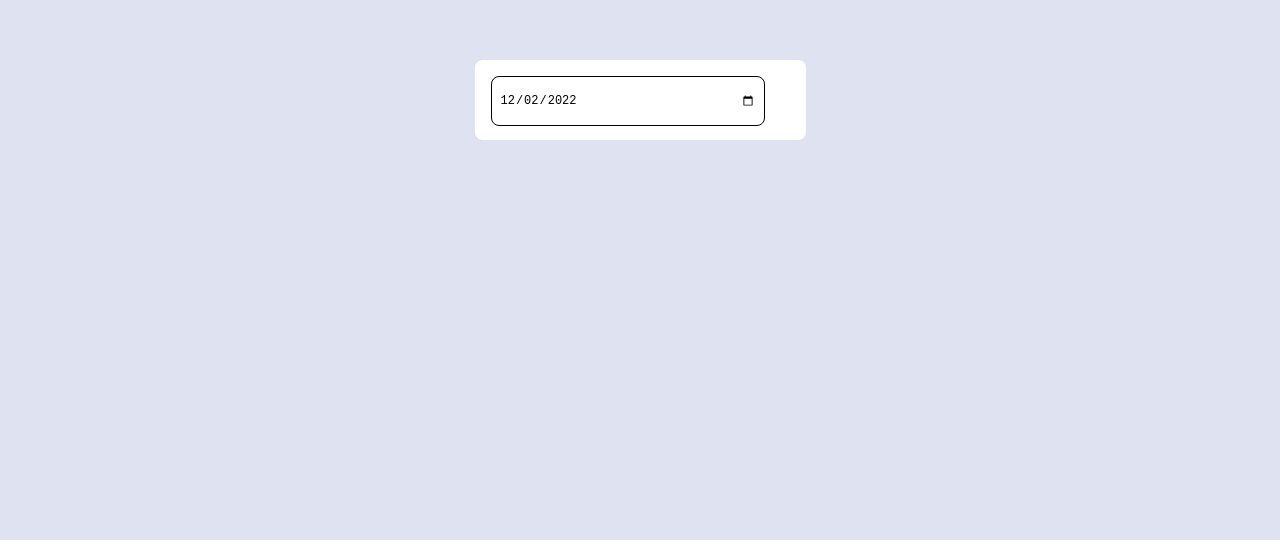
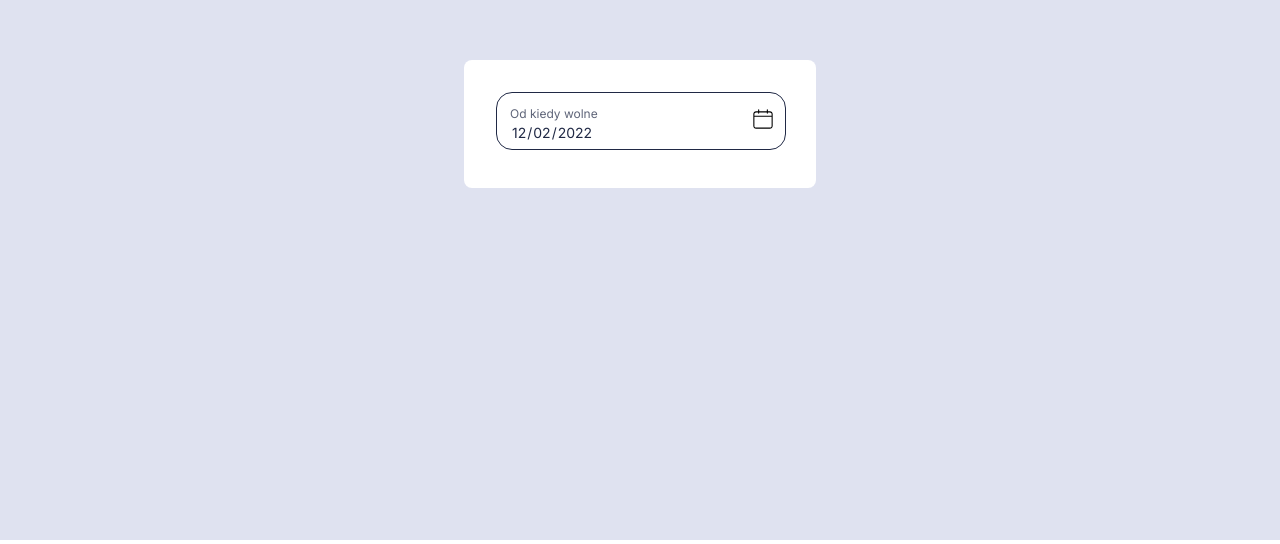
Before and after one commit to s-jez/Calendar_App, a Next.js app: page / in a window 1280 px wide. Shown: the part 260-804 px from the top of the page. Built offline with nearby package versions, Linux system fonts and the light colour scheme.

Commit message:
Add Calendar Input styles.

```diff
--- a/components/Calendar/Input/CalendarInput.module.scss
+++ b/components/Calendar/Input/CalendarInput.module.scss
@@ -5,13 +5,51 @@
     height: 3rem;
     margin: 1rem;
     border-radius: 8px;
-    border: 1px solid black;
+    border: 1px solid #202945;
     font-size: .75rem;
     padding: 0 .5rem;
+    overflow: hidden;
+  }
+  &__background {
+    background-color: white;
+    height: 4rem;
+    width: 18rem;
+    padding: 2rem;
+    border-radius: 8px;
   }
   &__white {
+    position: relative;
     background-color: white;
-    height: 5rem;
-    border-radius: .5rem;
+    width: 18rem;
+    height: 3.5rem;
+    border-radius: 1rem;
+    border: .1px solid #202945;
+  }
+  &__left {
+    display: flex;
+    flex-direction: column;
+    align-items: space-around;
+    padding: 13px;
+    label {
+      color: #5F6579;
+      font-size: 12px;
+      margin-bottom: .05rem;
+    }
+    input {
+      width: 200px;
+      border: 0;
+      font-family: 'Inter', sans-serif;
+      color: #202945;
+      font-size: 14px;
+    }
+    input[type="date"]::-webkit-inner-spin-button,
+    input[type="date"]::-webkit-calendar-picker-indicator {
+        display: none;
+    }
+    .icon {
+      position: absolute;
+      left: 88%;
+      bottom: 30%;
+    }
   }
 }
--- a/components/Calendar/Input/CalendarInput.tsx
+++ b/components/Calendar/Input/CalendarInput.tsx
@@ -7,6 +7,7 @@ import {
   formatRangeOfYear,
 } from "../../../helpers/formatDate";
 import { getDateISO } from "../../../helpers/getMonthDate";
+import { CiCalendar } from "react-icons/ci";
 
 const CalendarInput = () => {
   const [inputValue, setInputValue] = useState<{
@@ -47,13 +48,22 @@ const CalendarInput = () => {
 
   return (
     <div className={styles["calendar"]}>
+      <div className={styles["calendar__background"]}>
         <div className={styles["calendar__white"]}>
+          <div className={styles["calendar__input"]}>
+            <div className={styles["calendar__left"]}>
+              <label>Od kiedy wolne</label>
+              <CiCalendar
+                className={styles["icon"]}
+                size={26}
+                onClick={inputClickHandler}
+              />
+              <div>
                 <input
                   id="calendar-input"
                   type="date"
                   min="2020-01-01"
                   max="2030-01-01"
-          className={styles.input}
                   placeholder="Od kiedy wolne"
                   ref={inputRef}
                   onChange={inputChangeHandler}
@@ -61,6 +71,9 @@ const CalendarInput = () => {
                   onClick={inputClickHandler}
                   onFocus={() => setInputFocus(true)}
                 />
+              </div>
+            </div>
+          </div>
           <CalendarForm
             inputValue={inputValue}
             onClick={inputClickHandler}
@@ -69,6 +82,7 @@ const CalendarInput = () => {
           />
         </div>
       </div>
+    </div>
   );
 };
 
```
Lines whose indentation alone changed are shown as unchanged.
